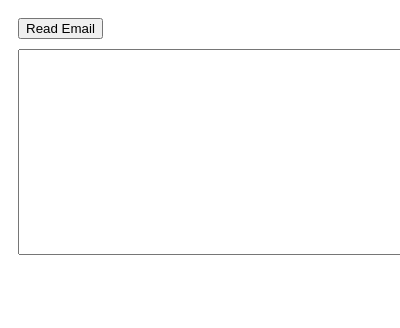
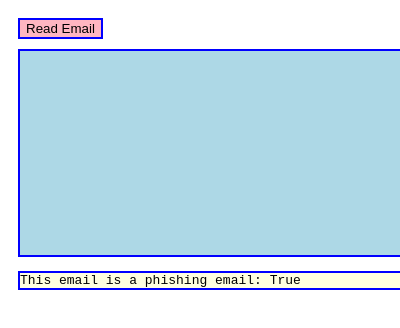
Before and after one commit to EmmaTopolovec/PhishingEmailDetector, a browser extension: page extension/popup.html in a window 400 px wide. Shown: the top 328 px of the page. Drawn offline with Linux system fonts and the light colour scheme.

Commit message:
popup.html

```diff
--- a/extension/popup.html
+++ b/extension/popup.html
@@ -1,3 +1,6 @@
+
+
+
 <!DOCTYPE html>
 <html lang="en">
 <head>
@@ -11,14 +14,29 @@
 			padding: 10px;
 		}
 		textarea {
-          width: 100%;
+			width: 95%;
 			height: 200px;
 			margin-top: 10px;
+			font-family: monospace;
+		}
+
+		#decisionMessage {
+		  background-color: lightyellow;
+		  border: 2px solid blue;
+		  color: black;
+
+
+		  margin-top: 10px;
+		  width: 95%;
+		  font-family: monospace;
 		}
     </style>
 </head>
 <body>
-    <button id="readEmailButton">Read Email</button>
-    <textarea id="emailContent" readonly></textarea>
+    <button id="readEmailButton" style="background-color:lightpink; border:2px solid blue; color:black">Read Email</button>
+
+    <textarea id="emailContent" style="background-color:lightblue; border:2px solid blue; color:black"readonly></textarea>
+
+	<div id="decisionMessage">This email is a phishing email: True</div>
 </body>
 </html>
```
Lines whose indentation alone changed are shown as unchanged.
